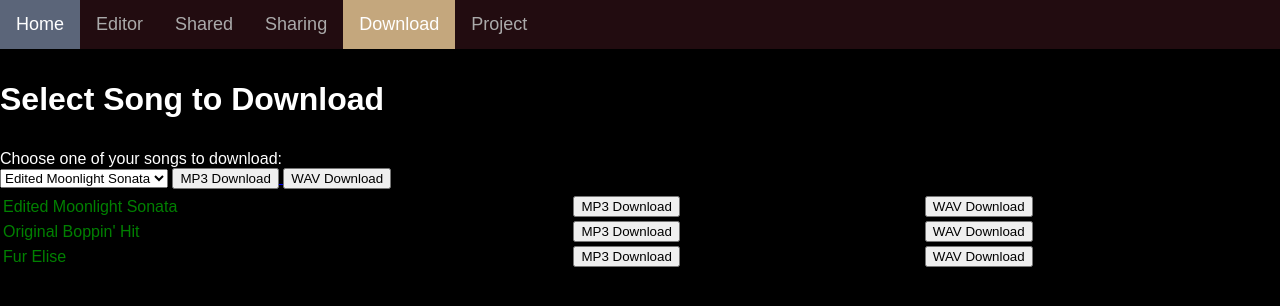
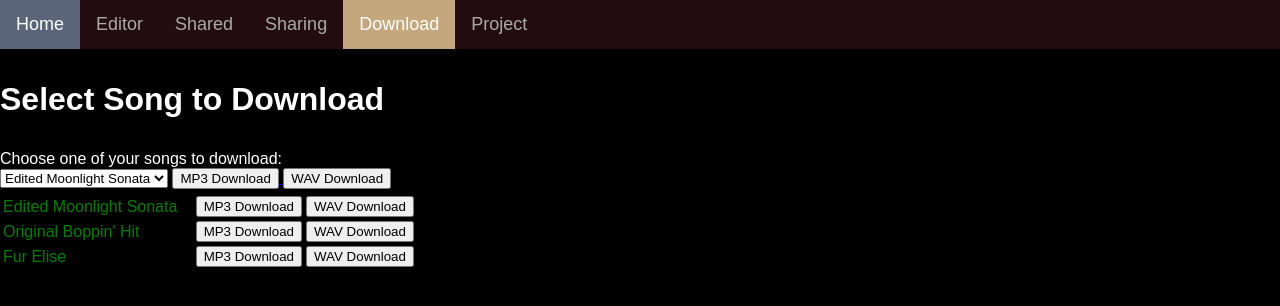
Before and after one commit to CSE-Courses/course-project-a3-thinkofagoodname, a Django app: page /download/ in a window 1280 px wide. Shown: the top 306 px of the page. Run offline with Django 3.2, Linux system fonts and the light colour scheme.

Commit message:
#68 Modified how the html table appeared to the user to make it more visually appealing

```diff
--- a/groupsite/general/templates/general/download.html
+++ b/groupsite/general/templates/general/download.html
@@ -51,7 +51,7 @@
 </div>
 
 <div id="song-table">
-    <table style="width:100%; color: green;">
+    <table style="width:33%; color: green;">
         <tr>
             <th></th>
             <th></th>
@@ -59,23 +59,23 @@
         </tr>
         <tr>
             <td>Edited Moonlight Sonata</td>
-            <td> <a href="/media/songs/moonlight.mp3" download> <button type="button" name="mp3"> MP3 Download </button> </a> </td>
+            <td style="float: right;"> <a href="/media/songs/moonlight.mp3" download> <button type="button" name="mp3"> MP3 Download </button> </a> </td>
             <td> <a href="/media/songs/moonlight.mp3" download> <button type="button" name="wav"> WAV Download </button> </a> </td>
         </tr>
         <tr>
             <td>Original Boppin' Hit</td>
-            <td> <a href="/media/songs/moonlight.mp3" download> <button type="button" name="mp3"> MP3 Download </button> </a> </td>
+            <td style="float: right;"> <a href="/media/songs/moonlight.mp3" download> <button type="button" name="mp3"> MP3 Download </button> </a> </td>
             <td> <a href="/media/songs/moonlight.mp3" download> <button type="button" name="wav"> WAV Download </button> </a> </td>
         </tr>
         <tr>
             <td>Fur Elise</td>
-            <td> <a href="/media/songs/furelise.mp3" download> <button type="button" name="mp3"> MP3 Download </button> </a> </td>
+            <td style="float: right;"> <a href="/media/songs/furelise.mp3" download> <button type="button" name="mp3"> MP3 Download </button> </a> </td>
             <td> <a href="/media/songs/furelise.mp3" download> <button type="button" name="wav"> WAV Download </button> </a> </td>
         </tr>
         {% for project in projectList %}
             <tr>
                 <td> {{project.title}} </td>
-                <td> <a href="/media/{{ project.songFile }}" download> <button type="button" name="mp3"> MP3 Download </button> </a> </td>
+                <td style="float: right;"> <a href="/media/{{ project.songFile }}" download> <button type="button" name="mp3"> MP3 Download </button> </a> </td>
                 <td> <a href="/media/{{ project.songFile }}" download> <button type="button" name="wav"> WAV Download </button> </a> </td>
             </tr>
         {% endfor %}
```
